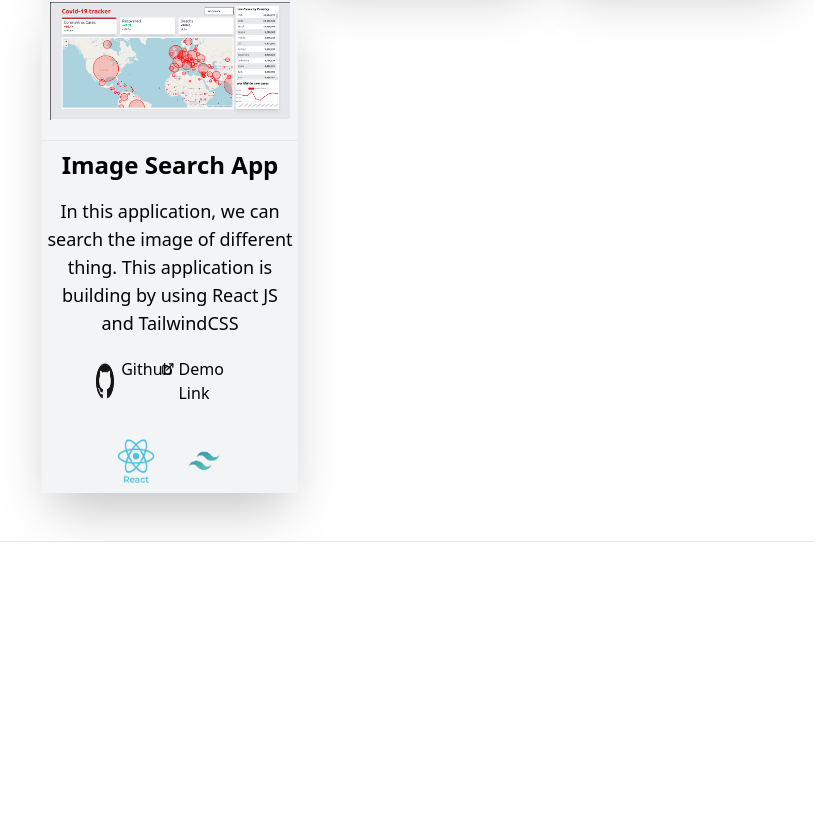
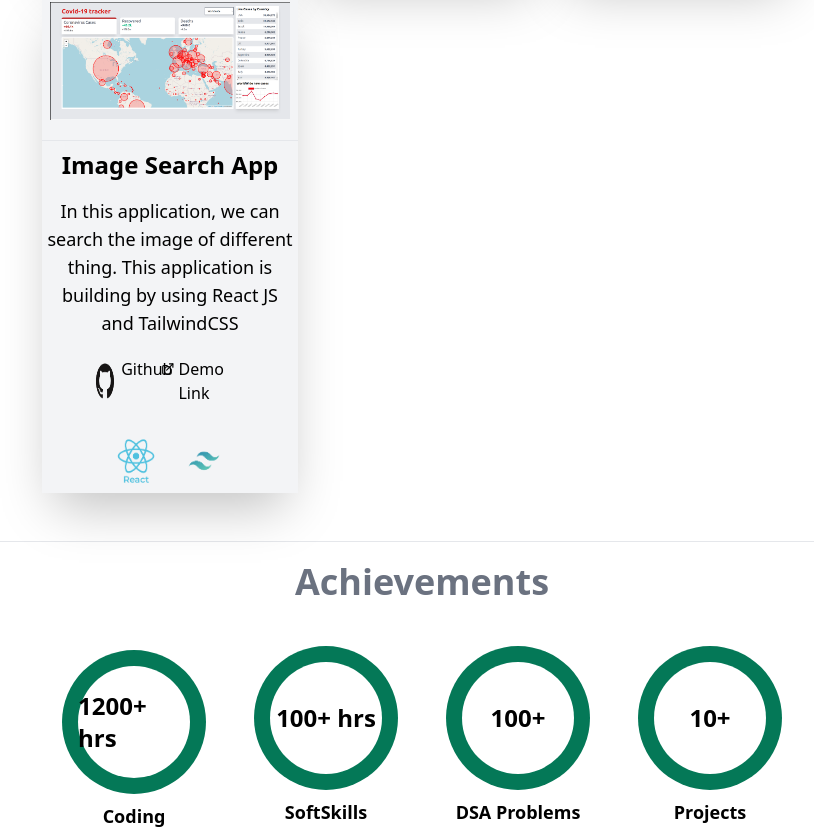
Before and after one commit to agarwalChirag140/portfolio, a React (Create React App) app: page / in a window 1280 px wide. Shown: the part 1765-2595 px from the top of the page, without its empty margins (218-1032 px from the left). Before the commit the page ends 2307 px from the top, so only its background shows below. Built offline with nearby package versions, Linux system fonts and the light colour scheme.

Commit message:
Achievments task is completed

```diff
--- a/src/App.js
+++ b/src/App.js
@@ -3,6 +3,7 @@ import React from "react"
 import { Tech } from './Components/Tech';
 import { Proficiency } from './Components/Proficiency';
 import { Projects } from './Components/Projects';
+import { Achievments } from './Components/Achievments';
 
 
 function App() {
@@ -11,6 +12,7 @@ function App() {
       <Tech />
       <Proficiency />
       <Projects />
+      <Achievments />
     </div>
   );
 }
--- /dev/null
+++ b/src/Components/Achievments.jsx
@@ -0,0 +1,52 @@
+import React from "react"
+
+export const Achievments = () => {
+    return (
+        <>
+            <p className="text-center text-4xl font-bold text-gray-500 mt-5">Achievements</p>
+            <div className="grid grid-cols-2 grid-rows-2 sm:flex m-auto sm:justify-evenly w-full sm:w-3/5 mt-10">
+
+                <div className="m-auto mt-2">
+                    <div className="w-32 h-32 sm:w-36 sm:h-36 rounded-full p-4 bg-green-700 ">
+                        <div className="w-24 h-24 sm:w-28 sm:h-28 rounded-full bg-white flex justify-center items-center">
+                            {/* <img src={html} alt="html logo" className="w-16" /> */}
+                            <p className="font-bold text-2xl">1200+ hrs</p>
+                        </div>
+                    </div>
+                    <p className="text-center pt-2 text-lg font-bold">Coding</p>
+                </div>
+
+                <div className="m-auto">
+                    <div className="w-32 h-32 sm:w-36 sm:h-36 rounded-full p-4 bg-green-700 ">
+                        <div className="w-24 h-24 sm:w-28 sm:h-28  rounded-full bg-white flex justify-center items-center">
+                            {/* <img src={CSS} alt="css logo" className="w-12" /> */}
+                            <p className="font-bold text-2xl">100+ hrs</p>
+                        </div>
+                    </div>
+                    <p className="text-center pt-2 text-lg font-bold">SoftSkills</p>
+                </div>
+
+                <div className="m-auto">
+                    <div className="w-32 h-32 sm:w-36 sm:h-36 rounded-full p-4 bg-green-700 ">
+                        <div className="w-24 h-24 sm:w-28 sm:h-28  rounded-full bg-white">
+                            {/* <img src={JavaScript} alt="js logo" /> */}
+                            <p className="font-bold text-2xl text-center pt-10">100+</p>
+                        </div>
+                    </div>
+                    <p className="text-center pt-2 text-lg font-bold">DSA Problems</p>
+                </div>
+
+                <div className="m-auto">
+                    <div className="w-32 h-32 sm:w-36 sm:h-36 rounded-full p-4 bg-green-700 ">
+                        <div className="w-24 h-24 sm:w-28 sm:h-28  rounded-full bg-white">
+                            {/* <img src={ReactJS} alt="react js logo" className="p-2" /> */}
+                            <p className="font-bold text-2xl pt-10 text-center">10+</p>
+                        </div>
+                    </div>
+                    <p className="text-center pt-2 text-lg font-bold">Projects</p>
+                </div>
+
+            </div>
+        </>
+    )
+}
```
